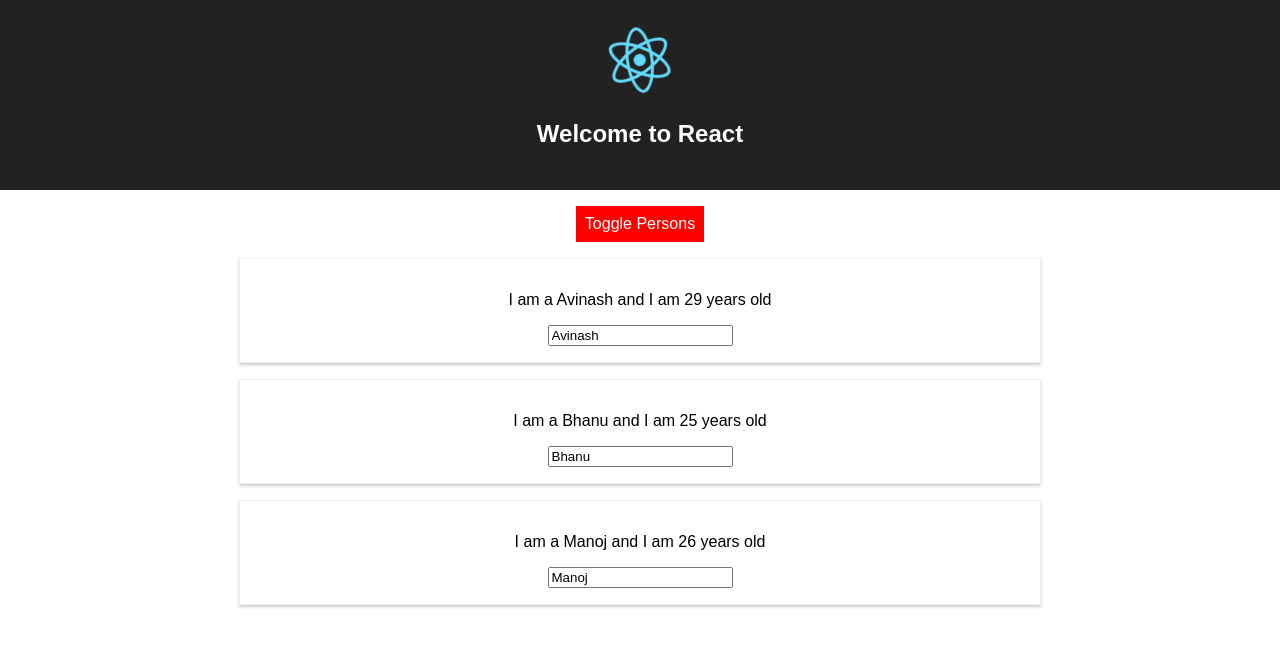
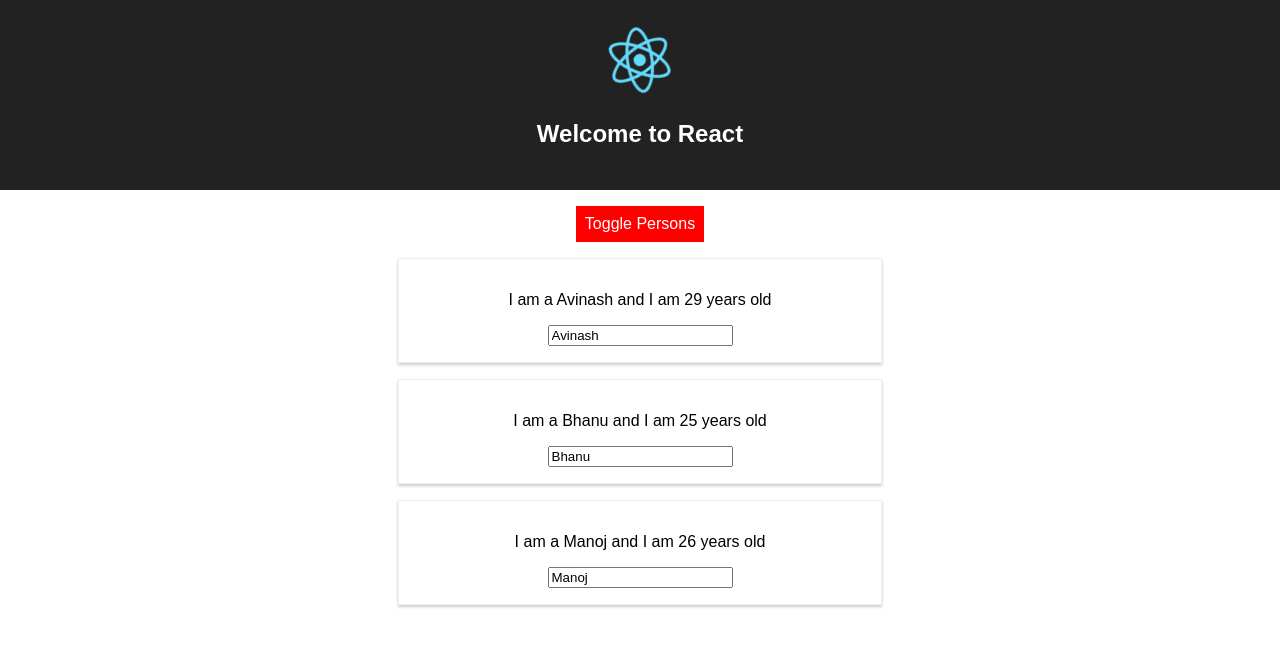
Before and after one commit to avipeels/Hooks, a React (Create React App) app in the folder react-complete-guide/: page / in a window 1280 px wide. Both pictures are taken after a click on the button "Toggle Persons". Shown: the top 646 px of the page. Built offline with nearby package versions, Linux system fonts and the light colour scheme.

Commit message:
styled components

```diff
--- a/react-complete-guide/package.json
+++ b/react-complete-guide/package.json
@@ -6,7 +6,8 @@
     "radium": "^0.26.0",
     "react": "^16.13.0",
     "react-dom": "^16.13.0",
-    "react-scripts": "^3.4.0"
+    "react-scripts": "^3.4.0",
+    "styled-components": "^5.0.1"
   },
   "scripts": {
     "start": "react-scripts start",
--- a/react-complete-guide/src/App.js
+++ b/react-complete-guide/src/App.js
@@ -1,8 +1,22 @@
 import React, { Component } from 'react';
-import Radium from 'radium';
+import styled from 'styled-components';
 import logo from './logo.svg';
 import './App.css';
 import Person from './Person/Person';
+
+const StyledButton = styled.button`
+  background-color: ${props => props.alt ? 'red' : 'green'};
+  color: white;
+  font: inherit;
+  border: 1px solid transparent;
+  padding: 8px;
+  cursor: pointer;
+  margin-top: 16px;
+  &:hover {
+    background-color:  ${props => props.alt ? 'salmon' : 'lightgreen'};
+    color: black;
+  }
+`;
 
 class App extends Component {
 
@@ -21,7 +35,6 @@
     const personIndex = persons.findIndex(p => {
       return p.id === id
     });
-    console.log(personIndex);
     const person = { ...persons[personIndex] }; // make a copy of person Object because objects have reference to orginal value which changes the source object.
     console.log(person);
     //update the person name immutably
@@ -45,19 +58,6 @@
   }
 
   render() {
-    const style = {
-      backgroundColor: 'green',
-      color: 'white',
-      font: 'inherit',
-      border: '1px solid transparent',
-      padding: '8px',
-      cursor: 'pointer',
-      marginTop: '16px',
-      ':hover': {
-        backgroundColor: 'lightgreen',
-        color: 'blue',
-      }
-    }
     const { displayPersons, persons } = this.state;
     let personsList = null;
     if (displayPersons) {
@@ -74,11 +74,6 @@
           })}
         </div>
       )
-      style.backgroundColor = 'red';
-      style[':hover'] = {
-        backgroundColor: 'salmon',
-        color:'red',
-      }
     }
     return (
       <div className="App">
@@ -87,15 +82,14 @@
           <h1 className="App-title">Welcome to React</h1>
         </header>
 
-        <button
-          style={style}
-          // onClick={this.switchNameHandler.bind(this, 'Avinash Peelu')}>Switch Name
+        <StyledButton
+          alt={this.state.displayPersons}
           onClick={this.toggleNameDisplayHandler}>Toggle Persons
-        </button>
+        </StyledButton>
         {personsList}
       </div>
     );
   }
 }
 
-export default Radium(App);
+export default App;
--- a/react-complete-guide/src/Person/Person.js
+++ b/react-complete-guide/src/Person/Person.js
@@ -1,13 +1,25 @@
 import React from 'react';
-import './Person.css';
+import styled from 'styled-components';
+const StyledDiv = styled.div`
+    width: 60%;
+    margin: 16px auto;
+    border: 1px solid #eeeeee;
+    box-shadow: 0 2px 3px #cccccc;
+    padding: 16px;
+    text-align: center;
+
+    @media (min-width: 500px){
+        width:450px;
+    }
+`;
 const Person = (props) => {
     const { name, age, children, click, changed } = props;
     return (
-        <div className="Person">
+        <StyledDiv>
             <p onClick={click}>I am a {name} and I am {age} years old</p>
             <p>{children}</p>
             <input type="text" onChange={changed} value={name} />
-        </div>
+        </StyledDiv>
     );
 }
 
```
Also changed, not shown: 1 other file (tests, documents, lock files or other folders).
